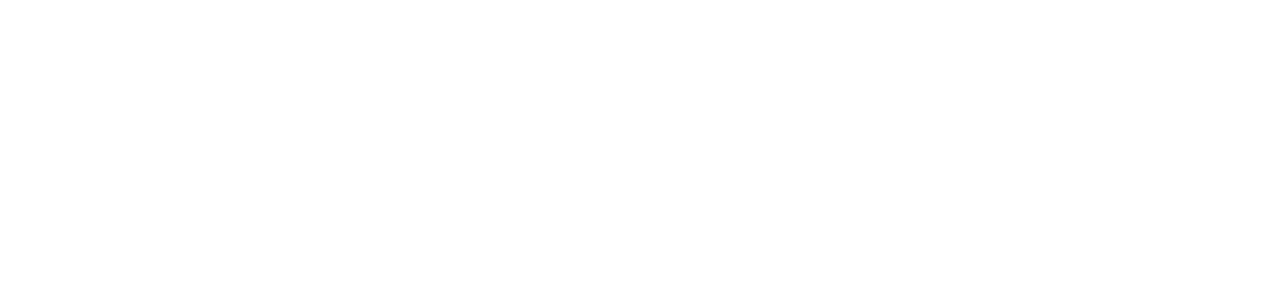
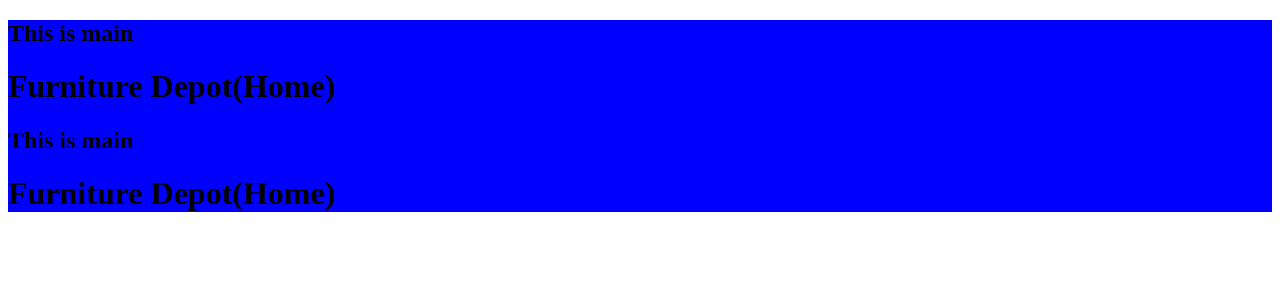
Before and after one commit to FurnitureDepot-P3/Furniture-Depot-Front-End, a React (Create React App) app in the folder furniture-depot/: page / in a window 1280 px wide. Shown: the top 300 px of the page. Built offline with nearby package versions, Linux system fonts and the light colour scheme.

Commit message:
set up routes linked to main page. Header and Footer not rendering. Routes display loading msg as expected.

```diff
--- a/furniture-depot/src/App.css
+++ b/furniture-depot/src/App.css
@@ -1,8 +1,12 @@
-/* .App {
-  text-align: center;
+.App {
+ background-color: blue;
 }
 
-.App-logo {
+
+.navbar {
+  color:purple;
+}
+/* .App-logo {
   height: 40vmin;
   pointer-events: none;
 }
--- a/furniture-depot/src/App.js
+++ b/furniture-depot/src/App.js
@@ -1,10 +1,25 @@
-import './App.css';
+import './App.css'
+import Header from './components/Main'
+import Main from './components/Main'
 
 function App() {
   return (
     <div className="App">
-      <header className="App-header">
-      </header>
+
+      <div>
+      <header className="App-header"/>
+      <Header />
+      </div>
+
+      <div>
+        <Main />
+      </div>
+
+
+
+
+
+
     </div>
   );
 }
--- a/furniture-depot/src/components/Home.jsx
+++ b/furniture-depot/src/components/Home.jsx
@@ -0,0 +1,10 @@
+import React from 'react'
+
+export default function Home (props) {
+    return (
+        <div>
+            <h1 classname= 'title'> Furniture Depot(Home)</h1>
+
+        </div>
+    )
+}
--- a/furniture-depot/src/components/Main.jsx
+++ b/furniture-depot/src/components/Main.jsx
@@ -0,0 +1,31 @@
+import { Route, Routes } from 'react-router-dom'
+import { Link } from 'react-router-dom'
+import Home from './Home'
+import Dining from './Dining'
+import Living from './Living'
+import Bed from './Bed'
+import Outside from './Outside'
+
+
+export default function Main () {
+    return (
+    <div>
+        <div>
+            <h2>This is main</h2>
+        </div>
+
+        <div>
+            <Routes>
+                <Route path="/" element={<Home />} />
+                <Route path ="/Dining" element={<Dining />} />
+                <Route path="/Living" element={<Living />} />
+                <Route path="/Bed" element={<Bed />} />
+                <Route path="/Outside" element={<Outside />} />
+            </Routes>
+        </div>
+
+    </div>
+    )
+}
+
+console.log(Main)
--- a/furniture-depot/src/index.css
+++ b/furniture-depot/src/index.css
@@ -1,4 +1,4 @@
-body {
+/* body {
   margin: 0;
   font-family: -apple-system, BlinkMacSystemFont, 'Segoe UI', 'Roboto', 'Oxygen',
     'Ubuntu', 'Cantarell', 'Fira Sans', 'Droid Sans', 'Helvetica Neue',
@@ -10,4 +10,4 @@
 code {
   font-family: source-code-pro, Menlo, Monaco, Consolas, 'Courier New',
     monospace;
-}
+} */
--- a/furniture-depot/src/index.js
+++ b/furniture-depot/src/index.js
@@ -1,10 +1,7 @@
 import React from 'react';
 import ReactDOM from 'react-dom/client';
-import './index.css';
 import App from './App';
-import reportWebVitals from './reportWebVitals';
-import { BrowserRouter } from 'react-router-dom';
-
+import { BrowserRouter } from 'react-router-dom'
 
 const root = ReactDOM.createRoot(document.getElementById('root'));
 root.render(
@@ -14,8 +11,3 @@
     </BrowserRouter>
   </React.StrictMode>
 );
-
-// If you want to start measuring performance in your app, pass a function
-// to log results (for example: reportWebVitals(console.log))
-// or send to an analytics endpoint. Learn more: https://bit.ly/CRA-vitals
-reportWebVitals();
--- a/furniture-depot/src/reportWebVitals.js
+++ /dev/null
@@ -1,13 +0,0 @@
-const reportWebVitals = onPerfEntry => {
-  if (onPerfEntry && onPerfEntry instanceof Function) {
-    import('web-vitals').then(({ getCLS, getFID, getFCP, getLCP, getTTFB }) => {
-      getCLS(onPerfEntry);
-      getFID(onPerfEntry);
-      getFCP(onPerfEntry);
-      getLCP(onPerfEntry);
-      getTTFB(onPerfEntry);
-    });
-  }
-};
-
-export default reportWebVitals;
```
Also changed, not shown: furniture-depot/src/components/Footer.jsx (+8 -0 lines), furniture-depot/src/components/Header.jsx (+10 -0 lines), furniture-depot/src/setupTests.js (deleted, +0 -5 lines).
